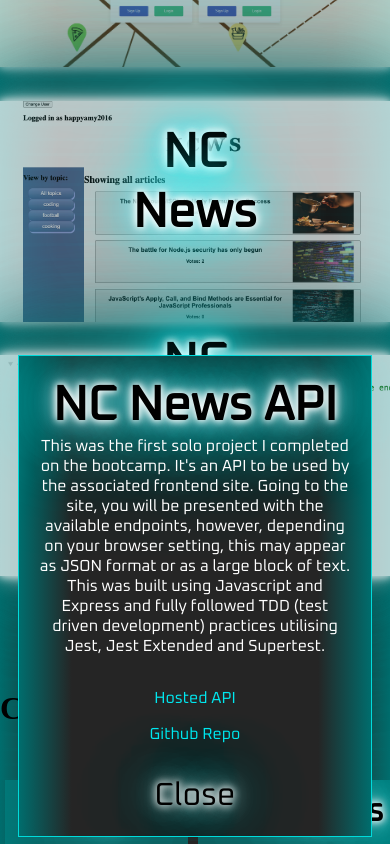
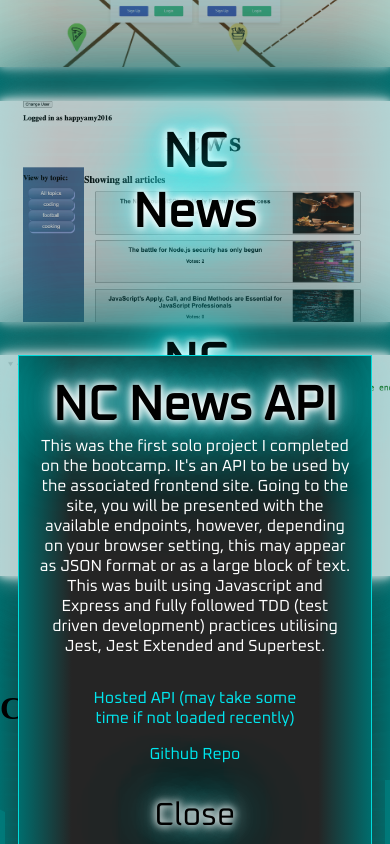
Before and after one commit to danny-817/Portfolio, a React (Vite) app: page / in a window 390 px wide. Both pictures are taken after a click on the element "NC News API". Shown: the part 1079-1923 px from the top of the page. Built offline with nearby package versions, Linux system fonts and the light colour scheme.

Commit message:
buttons now link to the relevant section, moved nav buttons on small screens to be in the middle

```diff
--- a/src/App.jsx
+++ b/src/App.jsx
@@ -21,7 +21,7 @@ function App() {
           <div className="projects-page lines " id="projects">
             <Projects />
           </div>
-          <div id="contact" className="lines">
+          <div className="lines" id="contact" >
             <Contact />
           </div>
         </main>
--- a/src/components/navbar.jsx
+++ b/src/components/navbar.jsx
@@ -2,18 +2,18 @@ export default function Navbar() {
   return (
     <div className="navbar">
 
-      <div className="button " tabIndex="1">
-        <a className="neon-glow-blue button-text " href="#about">
+      <div className=" " tabIndex="1">
+        <a className="neon-glow-blue button button-text " href="#about">
           Top
         </a>
       </div>
-      <div className="button" tabIndex="1">
-        <a className="neon-glow-blue button-text" href="#projects">
+      <div className="" tabIndex="1">
+        <a className="neon-glow-blue button button-text" href="#projects">
           Projects
         </a>
       </div>
-      <div className="button" tabIndex="1">
-        <a className="neon-glow-blue button-text " href="#contact">
+      <div className="" tabIndex="1" >
+        <a className="neon-glow-blue button button-text " href="#contact" >
           Contact
         </a>
       </div>
--- a/src/components/projects.jsx
+++ b/src/components/projects.jsx
@@ -141,7 +141,7 @@ export default function Projects() {
                 </p>
                 <ul className="modal-list">
                 <li>
-                    <a className="modal-link" href="https://nc-news-api-88m2.onrender.com/api/" target="_blank">Hosted API</a></li>
+                    <a className="modal-link" href="https://nc-news-api-88m2.onrender.com/api/" target="_blank">Hosted API (may take some time if not loaded recently)</a></li>
                   <li>
                     <a className="modal-link" href="https://github.com/danny-817/nc-news-api" target="_blank">Github Repo</a></li>
                 </ul>
--- a/src/custom/custom.css
+++ b/src/custom/custom.css
@@ -1,6 +1,9 @@
 * {
   margin: 0;
   padding: 0;
+}
+html {
+  scroll-behavior: smooth;
 }
 @font-face {
   font-family: BlenderProBook;
@@ -289,7 +292,7 @@ body {
   background-color: rgb(0, 0, 0);
 }
 .button-text {
-  margin: 2em;
+  /* margin: 2em; */
   text-decoration: none;
 }
 @media (min-width: 1100px) {
@@ -315,16 +318,21 @@ body {
     display: flex;
     flex-direction: row;
     flex-grow: 1;
+    gap: 20px;
     z-index: 1;
     width: 100%;
     max-width: 100%;
     bottom: 0;
-    left: 0;
+    justify-content: center;
+    /* left: 0; */
   }
   .button {
     clip-path: polygon(0 0, 80% 0, 100% 50%, 100% 100%, 0 100%);
     padding: 0;
     margin: 0 5px 0;
+    box-sizing: border-box;
+    width: 10em;
+
   }
 }
 
```
